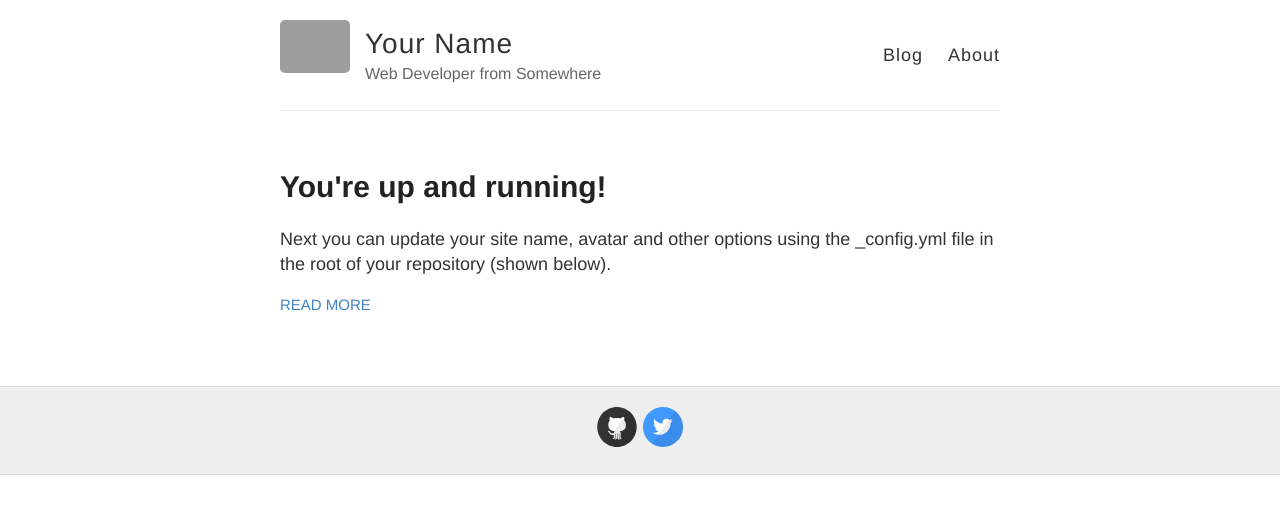
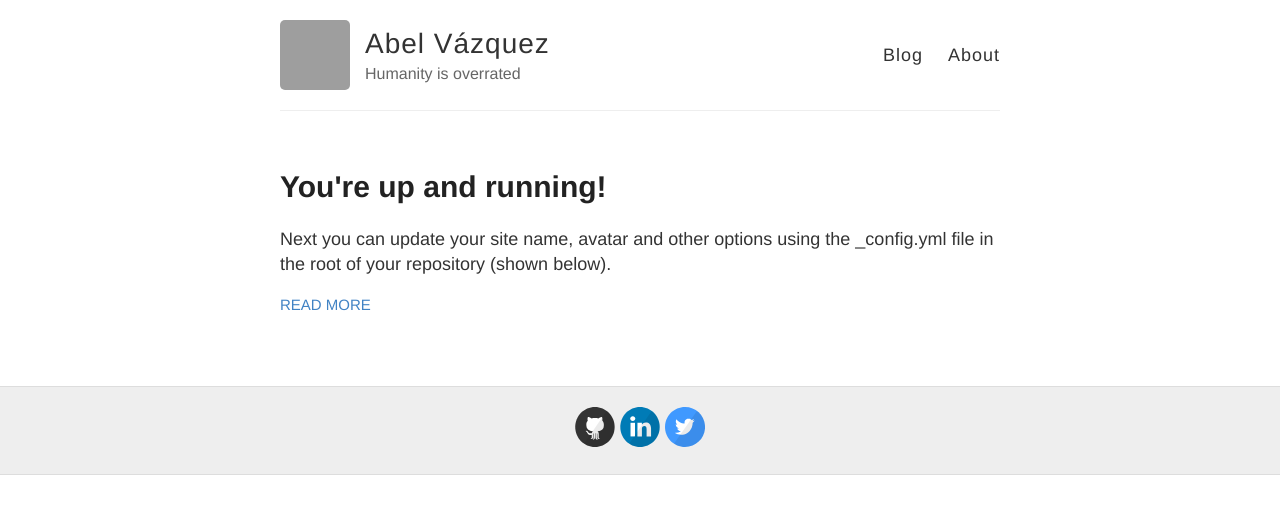
Before and after one commit to AbelVM/abelvm.github.io, a Jekyll site: the page built from index.html, in a window 1280 px wide. Shown: the top 514 px of the page. Built offline with Jekyll 4.4.1, drawn with Linux system fonts in a browser that asks for light colours; grey boxes are pictures that could not be loaded.

```diff
--- a/_config.yml
+++ b/_config.yml
@@ -3,13 +3,13 @@
 #
 
 # Name of your site (displayed in the header)
-name: Your Name
+name: Abel Vázquez
 
 # Short bio or description (displayed in the header)
-description: Web Developer from Somewhere
+description: Humanity is overrated
 
 # URL of your avatar or profile pic (you could use your GitHub profile pic)
-avatar: https://raw.githubusercontent.com/barryclark/jekyll-now/master/images/jekyll-logo.png
+avatar: https://avatars3.githubusercontent.com/u/9017165?v=3&s=460
 
 #
 # Flags below are optional
@@ -21,12 +21,12 @@ footer-links:
   email:
   facebook:
   flickr:
-  github: barryclark/jekyll-now
+  github: AbelVM
   instagram:
-  linkedin:
+  linkedin: abelvazquez
   pinterest:
   rss: # just type anything here for a working RSS icon
-  twitter: jekyllrb
+  twitter: abel_vm
   stackoverflow: # your stackoverflow profile, e.g. "users/50476/bart-kiers"
   youtube: # channel/<your_long_string> or user/<user-name>
   googleplus: # anything in your profile username that comes after plus.google.com/
@@ -41,7 +41,7 @@ google_analytics:
 
 # Your website URL (e.g. http://barryclark.github.io or http://www.barryclark.co)
 # Used for Sitemap.xml and your RSS feed
-url:
+url: http://abelvm.github.io
 
 # If you're hosting your site at a Project repository on GitHub pages
 # (http://yourusername.github.io/repository-name)
```
